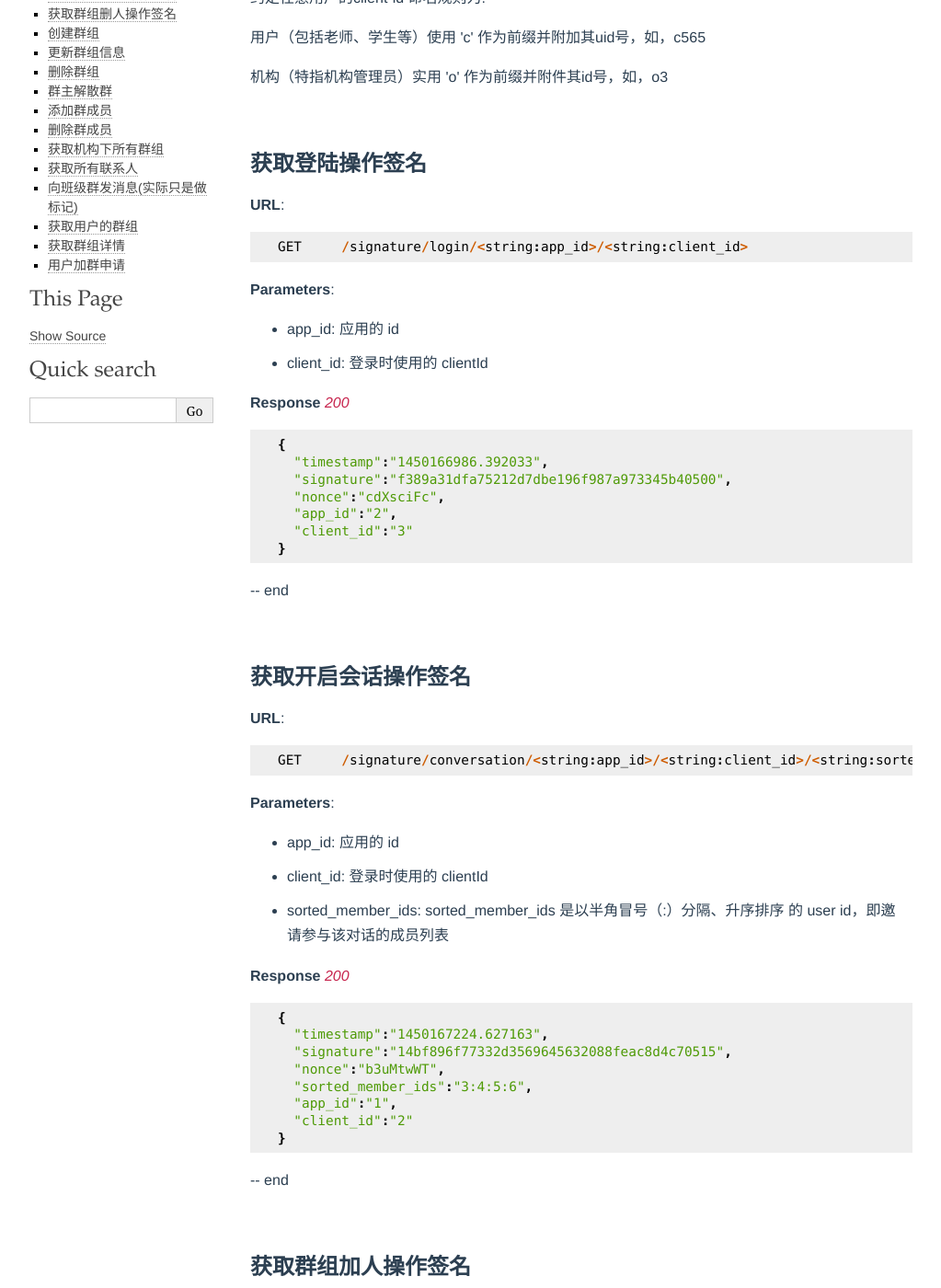
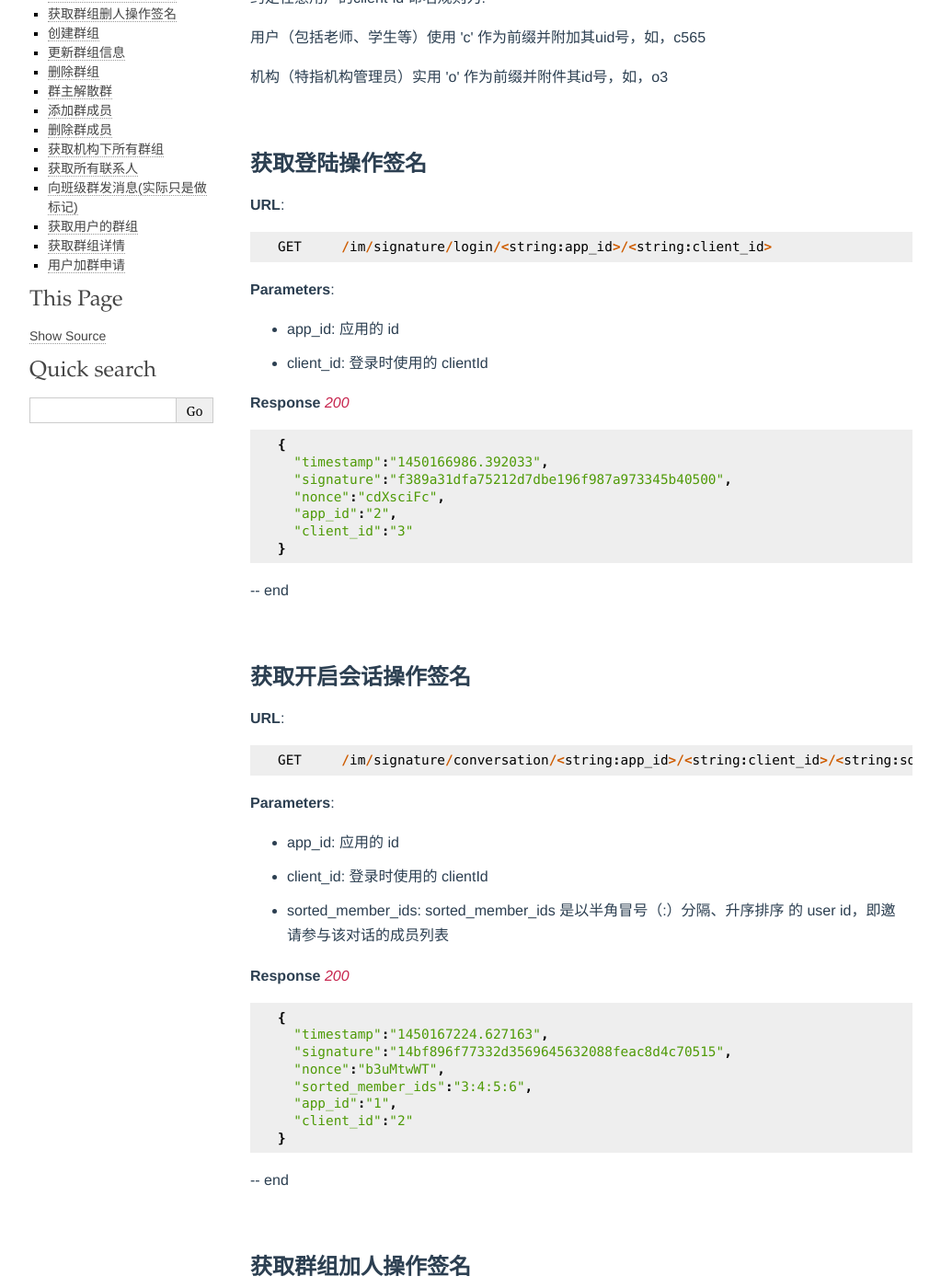
Before and after one commit to clownmelody/hisihi_api, a Sphinx documentation site: the page built from docs/im.rst, in a window 1280 px wide and 1400 px high, scrolled down 194 px. Shown: the whole window at 92% size, without its empty margins (118-1141 px from the left). Built offline with Sphinx 7.4.7, drawn with Linux system fonts in a browser that asks for light colours.

```diff
--- a/docs/im.rst
+++ b/docs/im.rst
@@ -15,7 +15,7 @@ leancloud client-id 约定
 ~~~~~~~~~~~~~~~
 **URL**::
 
-    GET     /signature/login/<string:app_id>/<string:client_id>
+    GET     /im/signature/login/<string:app_id>/<string:client_id>
 
 **Parameters**:
 
@@ -39,7 +39,7 @@ leancloud client-id 约定
 ~~~~~~~~~~~~~~~
 **URL**::
 
-    GET     /signature/conversation/<string:app_id>/<string:client_id>/<string:sorted_member_ids>
+    GET     /im/signature/conversation/<string:app_id>/<string:client_id>/<string:sorted_member_ids>
 
 **Parameters**:
 
@@ -65,7 +65,7 @@ leancloud client-id 约定
 ~~~~~~~~~~~~~~~
 **URL**::
 
-    GET     /signature/invite/<string:app_id>/<string:client_id>/<string:conversation_id>/<string:sorted_member_ids>
+    GET     /im/signature/invite/<string:app_id>/<string:client_id>/<string:conversation_id>/<string:sorted_member_ids>
 
 **Parameters**:
 
@@ -94,7 +94,7 @@ leancloud client-id 约定
 ~~~~~~~~~~~~~~~
 **URL**::
 
-    GET     /signature/kick/<string:app_id>/<string:client_id>/<string:conversation_id>/<string:sorted_member_ids>
+    GET     /im/signature/kick/<string:app_id>/<string:client_id>/<string:conversation_id>/<string:sorted_member_ids>
 
 **Parameters**:
 
```
Also changed, not shown: 1 other file.
